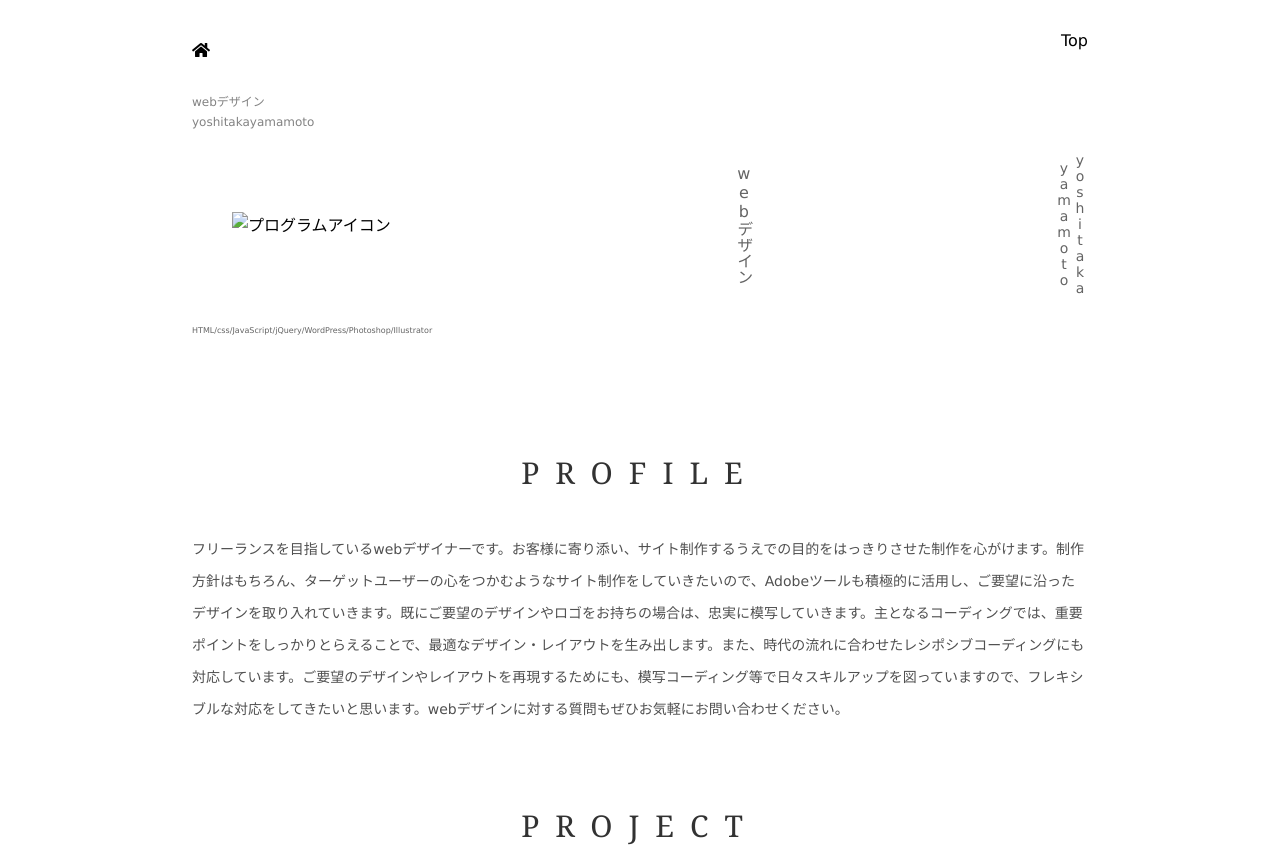
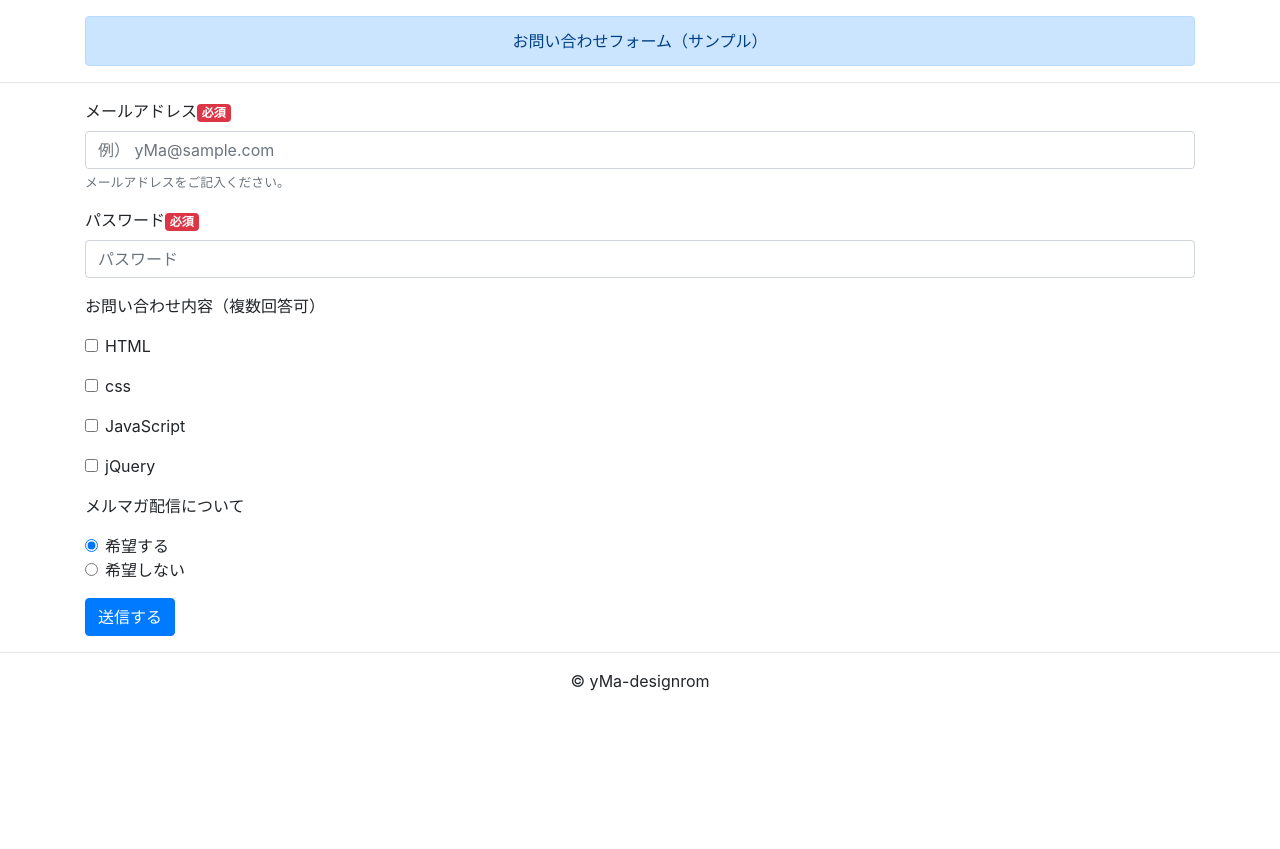
Before and after one commit to 99765yz/test.github, a plain HTML site: page index.html in a window 1280 px wide. Shown: the top 849 px of the page. After the commit the page ends 800 px from the top, so only its background shows below. Drawn offline with nearby package versions, Linux system fonts and the light colour scheme; files that its build step writes are made by us from their sources.

Commit message:
contact form

```diff
--- a/index.html
+++ b/index.html
@@ -5,103 +5,80 @@
     <meta charset="utf-8">
     <meta name="viewport" content="width=device-width, initial-scale=1, shrink-to-fit=no">
 
-    <link rel="stylesheet" href="css/index.css">
-    <link href="https://use.fontawesome.com/releases/v5.6.1/css/all.css" rel="stylesheet">
+    <!-- Bootstrap CSS -->
+    <link rel="stylesheet" href="https://stackpath.bootstrapcdn.com/bootstrap/4.5.0/css/bootstrap.min.css" integrity="sha384-9aIt2nRpC12Uk9gS9baDl411NQApFmC26EwAOH8WgZl5MYYxFfc+NcPb1dKGj7Sk" crossorigin="anonymous">
 
-    <title>webデザイン yoshitakayamamoto.com</title>
-    <link rel="shortcut icon" href="img/mauntain.png" type="image/png">
+    <title>お問い合わせフォーム（サンプル）</title>
   </head>
   <body>
     <header>
-        <ul class="headerMenu">
-          <li class="home">
-            <i class="fas fa-home"></i>
-          </li><!-- home -->
-          <li>
-            <a class="navbar" href="index.html">Top</a>
-          </li>
-        </ul><!-- header-menu -->
-
-
+      <div class="container">
+        <div class="alert alert-primary text-center mt-3" role="alert">
+          お問い合わせフォーム（サンプル）
+        </div>
+      </div>
     </header>
 
-    <main>
-      <div class="sticky"><!-- スティッキー（追従要素） -->
-        <ul class="profMenu">
-          <li>webデザイン</li>
-          <li>yoshitakayamamoto</li>
-        </ul>
-      </div>
+    <hr>
 
-      <div class="wrap">
-        <div class="wrapTitle">
-          <figure class="titleImg">
-            <img src="img/プログラムアイコン.png" alt="プログラムアイコン" width="100px" height="auto">
-          </figure> <!-- titleImg -->
-          <h1 class="menu main"><span>web</span>デザイン</h1>
-          <h2 class="menu sub">yoshitaka<br>yamamoto</h2>
-        </div>  <!-- wrapTitle -->
+    <section class="container">
+      <form>
+        <div class="form-group">
+          <label for="exampleInputEmail1">メールアドレス<span class="badge badge-danger">必須</span></label>
+          <input type="email" class="form-control" id="exampleInputEmail1" aria-describedby="emailHelp" placeholder="例） yMa@sample.com">
+          <small id="emailHelp" class="form-text text-muted">メールアドレスをご記入ください。</small>
+        </div>
 
-        <div class="web">
-          <ul class="webDesign">
-            <li>HTML/</li>
-            <li>css/</li>
-            <li>JavaScript/</li>
-            <li>jQuery/</li>
-            <li>WordPress/</li>
-            <li>Photoshop/</li>
-            <li>Illustrator</li>
-          </ul><!-- webDesign -->
-        </div><!-- web -->
-      </div><!-- wrap -->
+        <div class="form-group">
+          <label for="exampleInputPassword1">パスワード<span class="badge badge-danger">必須</span></label>
+          <input type="password" class="form-control" id="exampleInputPassword1" placeholder="パスワード">
+        </div>
 
-      <div class="info">
-        <h1>PROFILE</h1>
-        <p>フリーランスを目指しているwebデザイナーです。お客様に寄り添い、サイト制作するうえでの目的をはっきりさせた制作を心がけます。制作方針はもちろん、ターゲットユーザーの心をつかむようなサイト制作をしていきたいので、Adobeツールも積極的に活用し、ご要望に沿ったデザインを取り入れていきます。既にご要望のデザインやロゴをお持ちの場合は、忠実に模写していきます。主となるコーディングでは、重要ポイントをしっかりとらえることで、最適なデザイン・レイアウトを生み出します。また、時代の流れに合わせたレシポシブコーディングにも対応しています。ご要望のデザインやレイアウトを再現するためにも、模写コーディング等で日々スキルアップを図っていますので、フレキシブルな対応をしてきたいと思います。webデザインに対する質問もぜひお気軽にお問い合わせください。</p>
-      </div>
+        <div>
+          <p>お問い合わせ内容（複数回答可）</p>
+          <div class="form-group form-check">
+            <input type="checkbox" class="form-check-input" id="exampleCheck1">
+            <label class="form-check-label" for="exampleCheck1">HTML</label>
+          </div>
+          <div class="form-group form-check">
+            <input type="checkbox" class="form-check-input" id="exampleCheck2">
+            <label class="form-check-label" for="exampleCheck2">css</label>
+          </div>
+          <div class="form-group form-check">
+            <input type="checkbox" class="form-check-input" id="exampleCheck3">
+            <label class="form-check-label" for="exampleCheck3">JavaScript</label>
+          </div>
+          <div class="form-group form-check">
+            <input type="checkbox" class="form-check-input" id="exampleCheck4">
+            <label class="form-check-label" for="exampleCheck4">jQuery</label>
+          </div>
+        </div>
 
-      <ul class="bs">
-        <h1>PROJECT</h1>
-        <button class="bsImg lp"><a class="bsLink" href="#">LP</a></button>
-        <p>LP制作を承ります。テキストテキストテキストテキストテキストテキストテキストテキストテキストテキストテキストテキストテキストテキストテキストテキストテキストテキストテキストテキストテキストテキストテキストテキストテキストテキストテキストテキストテキストテキストテキストテキストテキストテキストテキストテキストテキストテキストテキストテキストテキストテキストテキストテキストテキストテキストテキストテキストテキストテキストテキストテキストテキストテキストテキストテキストテキストテキストテキストテキスト</p>
-        <button class="bsImg cs"><a class="bsLink" href="#">C</a></button>
-        <p>コーポレートサイト制作を承ります。テキストテキストテキストテキストテキストテキストテキストテキストテキストテキストテキストテキストテキストテキストテキストテキストテキストテキストテキストテキストテキストテキストテキストテキストテキストテキストテキストテキストテキストテキストテキストテキストテキストテキストテキストテキストテキストテキストテキストテキストテキストテキストテキストテキストテキストテキストテキストテキストテキストテキストテキストテキストテキストテキストテキストテキストテキストテキストテキストテキスト</p>
-        <button class="bsImg blog"><a class="bsLink " href="#">B</a></button>
-        <p>ブログ制作を承ります。テキストテキストテキストテキストテキストテキストテキストテキストテキストテキストテキストテキストテキストテキストテキストテキストテキストテキストテキストテキストテキストテキストテキストテキストテキストテキストテキストテキストテキストテキストテキストテキストテキストテキストテキストテキストテキストテキストテキストテキストテキストテキストテキストテキストテキストテキストテキストテキストテキストテキストテキストテキストテキストテキストテキストテキストテキストテキストテキストテキスト</p>
-      </ul>
-    </main>
+        <p>メルマガ配信について</p>
+        <div class="form-check">
+          <input class="form-check-input" type="radio" name="exampleRadios" id="exampleRadios1" value="option1" checked>
+          <label class="form-check-label" for="exampleRadios1">
+            希望する
+          </label>
+        </div>
+        <div class="form-check">
+          <input class="form-check-input" type="radio" name="exampleRadios" id="exampleRadios2" value="option2">
+          <label class="form-check-label" for="exampleRadios2">
+            希望しない
+          </label>
+        </div>
+        </div>
+
+        <button type="submit" class="btn btn-primary mt-3">送信する</button>
+      </form>
+    </section>
+
+    <hr>
 
     <footer>
-      <div class="sns">
-        <ul class="sns-wrap">
-          <!-- twitter icon -->
-          <li class="sns-icon">
-            <a class="snsLink" href="#"><i class="fab fa-twitter fa-3x"></i></a>
-          </li>
-          <!-- instagram icon -->
-          <li class="sns-icon">
-            <a class="snsLink" href="#"><i class="fab fa-instagram fa-3x"></i></a>
-          </li>
-          <!-- facebook icon -->
-          <li class="sns-icon">
-            <a class="snsLink" href="#"><i class="fab fa-facebook-square fa-3x"></i></a>
-          </li>
-        </ul>
-      </div>
-
-      <div class="contactWrap">
-        <button class="contact"><a class="contactLink" href="https://ymadesignroom.com/contact/">Contact</a></button>
+      <div class="text-center">
+        &copy; yMa-designrom
       </div>
     </footer>
-
-    <script src="https://ajax.googleapis.com/ajax/libs/jquery/3.4.1/jquery.min.js"></script>
-    <script>
-      $(function(){
-        $('html').hide();
-        $('html').fadeIn(2000);
-
-
-      });
-    </script>
   </body>
 </html>
```
